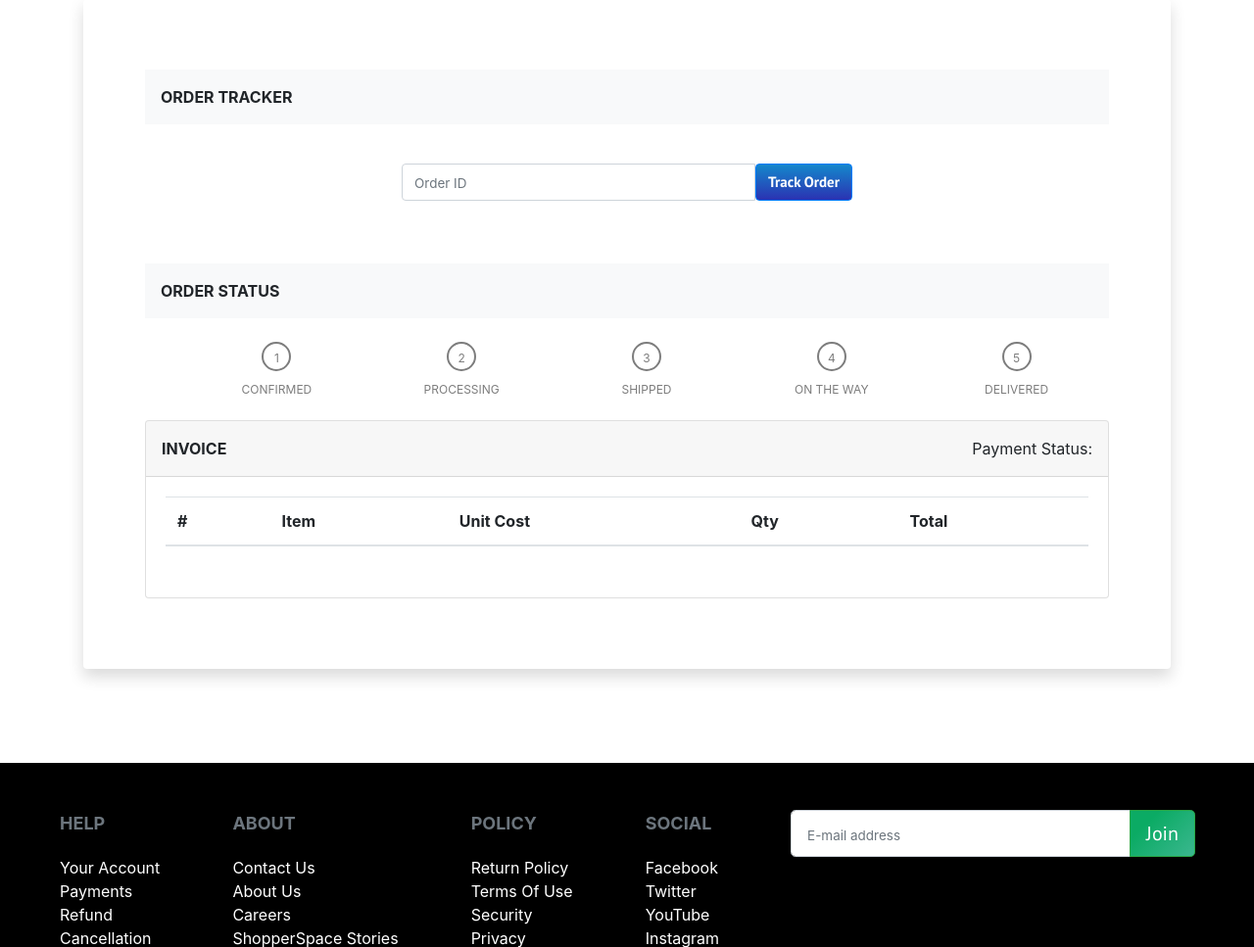
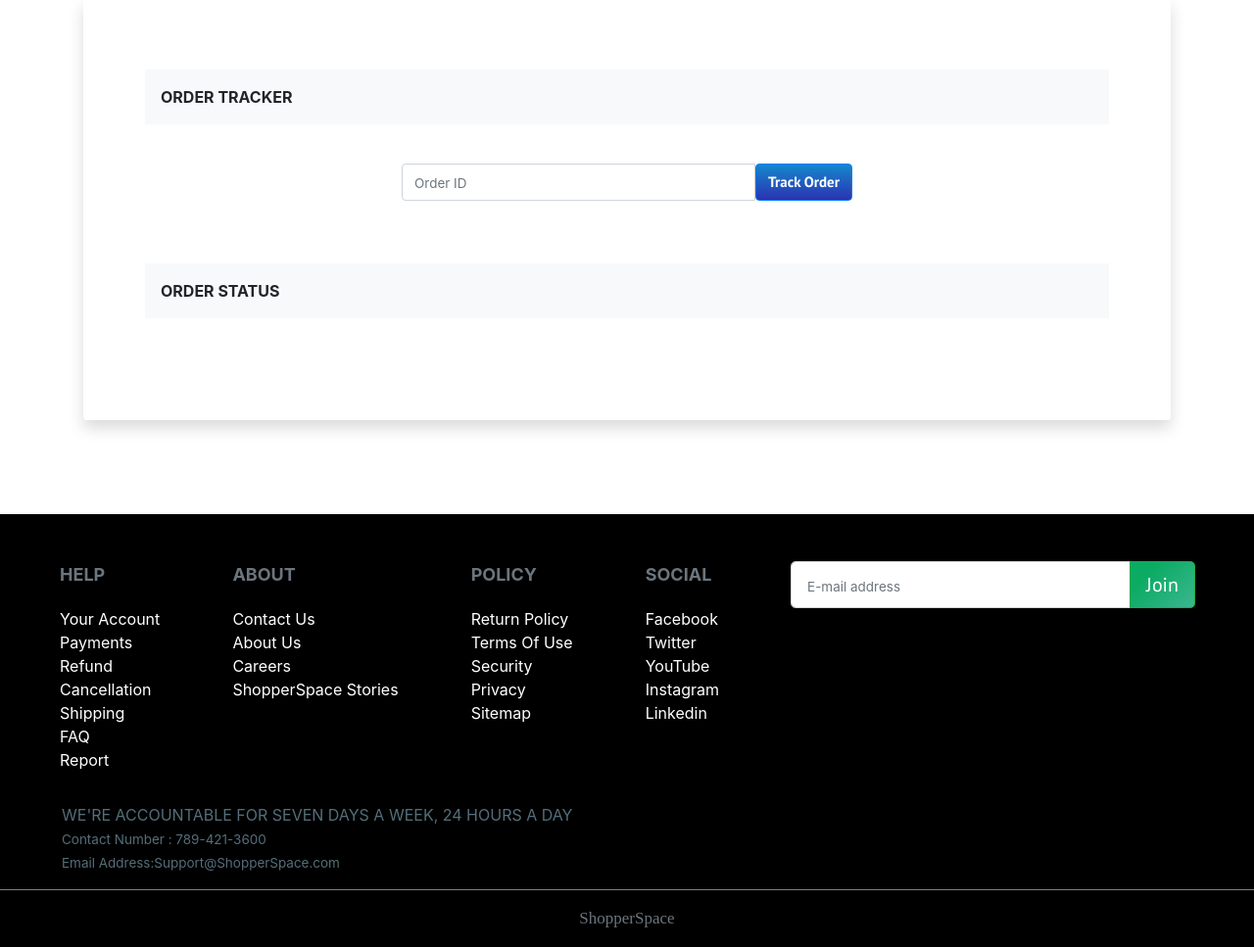
Before and after one commit to UditTarini/Django-ShopperSpace, a Django app: page /shop/tracker/ in a window 1280 px wide. Shown: the part 108-1075 px from the top of the page at 98% size. Run offline with Django 3.2, Linux system fonts and the light colour scheme; lists and menus that the app fills with data are empty; some libraries are stand-ins or nearby versions; some web fonts are replaced.

Commit message:
order tracker ui update and bug fix

```diff
--- a/shop/templates/shop/contact.html
+++ b/shop/templates/shop/contact.html
@@ -109,6 +109,6 @@
 {% endblock %}
 
 {% block js %}
->
+
 
 {% endblock %}
--- a/shop/templates/shop/tracker.html
+++ b/shop/templates/shop/tracker.html
@@ -90,7 +90,8 @@
         </div>
     </div>
 
-  <div class="col my-4" id="bar" ">
+  <div class="col my-4" id="bar" style="display: none;">
+
     <ul class="progressbar">
             <li id="Order Confirmed">Confirmed</li>
             <li id="Order Processing">Processing</li>
@@ -101,12 +102,15 @@
    </div>
 
 
-        <div  class="border-0 ">
+        <div  class="border-0">
              <div class="py-3 px-3 text-uppercase">
         </div>
+        <div id="fail" class="border-0">
+
+       </div>
 
 
-    <div class="col my-4 mt-5 " id="invoiceDiv" >
+    <div class="col my-4 mt-5 " id="invoiceDiv" style="display: none;" >
         <div class="card mt-5">
             <div class="card-header  py-3 px-3 ">
                 <span class="font-weight-bold text-uppercase"> Invoice</span>
@@ -158,7 +162,7 @@
 {% block js %}
 <script>
     $('#trackerForm').submit(function (event) {
-       console.log("hii")
+
 
         var formData = {
             'orderId': $('input[name=orderId]').val(),
@@ -173,10 +177,16 @@
             .done(function (data) {
                 $('#invoice').empty();
                 $('#totPrice').empty();
+                $('#fail').empty();
+                document.getElementById("bar").style.display = "none";
+                    document.getElementById("invoiceDiv").style.display = "none";
+
 
 
                 data = JSON.parse(data)
                 if (data['status']=='success'){
+                    document.getElementById("bar").style.display = "block";
+                    document.getElementById("invoiceDiv").style.display = "block";
                     updates= data['updates'];
 
                     for (i = 0; i < updates.length; i++) {
@@ -240,9 +250,16 @@
 
                 }
                 else {
-                    mystr = `<li class="list-group-item d-flex justify-content-between align-items-center">
-                    Sorry, We are not able to fetch this order id and email. Make sure to type correct order Id </li>`
-                    $('#bar').append(mystr);
+
+                    mystr = `
+                     <div class=" bg-white rounded shadow mb-5">
+                 <div class=" red_gradient1  p-5" >
+                   <h4 class="display-3">Sorry !</h4>
+                </div>
+                <h3 class="p-5"> Unable to fetch your order status. Make sure to type correct order Id</h3>
+
+                   </div>`
+                    $('#fail').append(mystr);
                 }
 
             });
```
